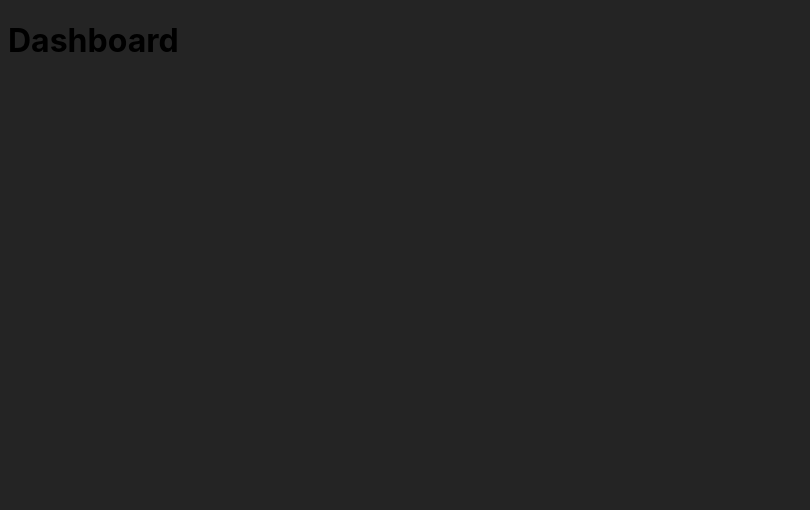
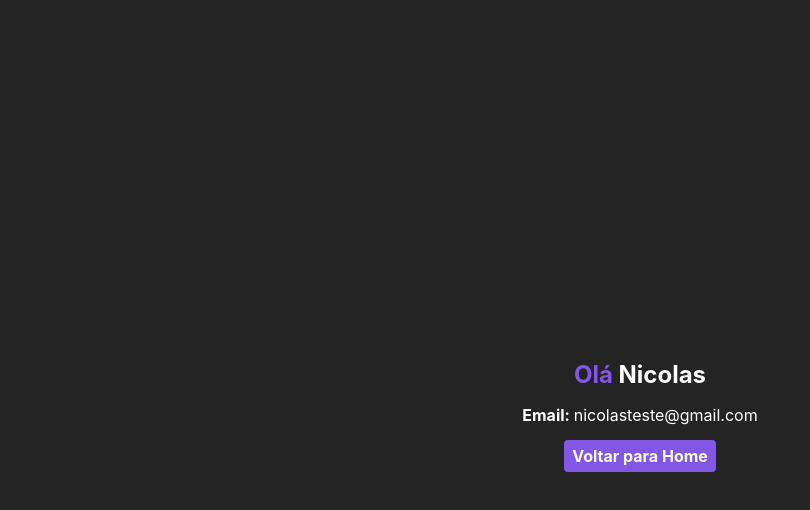
Before and after one commit to nicolasteofilo-yt/context-api, a React (Vite) app: page /dashboard in a window 1280 px wide. Shown: the top 510 px of the page, without its empty margins (0-810 px from the left). Built offline with nearby package versions, Linux system fonts and the light colour scheme.

Commit message:
feat: create static datas in dashboard page

```diff
--- a/src/pages/Dashborad/index.tsx
+++ b/src/pages/Dashborad/index.tsx
@@ -1,5 +1,12 @@
+import { Link } from 'react-router-dom'
+import './styles.css';
+
 export default function Dashboard() {
     return (
-        <h1>Dashboard</h1>
+        <div className='container-dash'>
+            <h1 className="name"><span className='hello'>Olá</span> Nicolas</h1>
+            <span className='email'><b>Email: </b>nicolasteste@gmail.com</span>
+            <Link to="/" className='btn-go-back'>Voltar para Home</Link>
+        </div>
     )
 }
--- /dev/null
+++ b/src/pages/Dashborad/styles.css
@@ -0,0 +1,44 @@
+.container-dash {
+    display: flex;
+    flex-direction: column;
+    align-items: center;
+    justify-content: center;
+    height: 100vh;
+}
+
+.name {
+    font-size: 1.5em;
+    font-weight: bold;
+    color: #fff;
+}
+
+.email {
+    font-size: 1em;
+    color: #fff;
+    margin-bottom: 15px;
+}
+
+.hello {
+    color: #8257e5;
+}
+
+.btn-go-back {
+    height: 1em;
+    padding: 0.5em;
+    border: 1px solid #ccc;
+    border-radius: 4px;
+    padding: 0.5em;
+    outline: none;
+    cursor: pointer;
+    background-color: #8257e5;
+    border: none;
+    color: #FAFAFA;
+    font-weight: bold;
+    text-decoration: none;
+
+    display: flex;
+    justify-content: center;
+    align-items: center;
+
+    transition: background-color 0.3s;
+}
```
